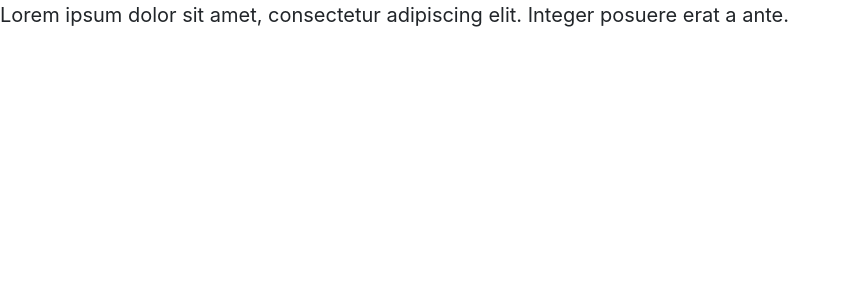
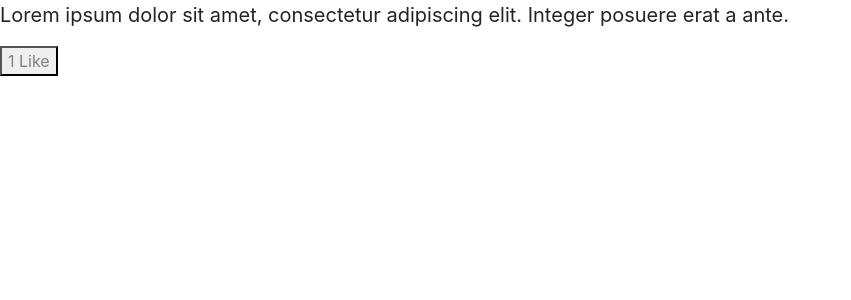
Before and after one commit to mlle-alois/Pokemon-Arena, an Angular app: page / in a window 1280 px wide. Shown: the top 300 px of the page, without its empty margins (0-851 px from the left). Built offline with nearby package versions, Linux system fonts and the light colour scheme.

Commit message:
[LIKE BUTTON]

```diff
--- a/src/app/app.component.html
+++ b/src/app/app.component.html
@@ -1,3 +1,4 @@
 <blockquote class="blockquote">
   <p class="mb-0">Lorem ipsum dolor sit amet, consectetur adipiscing elit. Integer posuere erat a ante.</p>
 </blockquote>
+<app-like-button [nbLikes]="1"></app-like-button>
--- a/src/app/app.module.ts
+++ b/src/app/app.module.ts
@@ -2,10 +2,12 @@ import { NgModule } from '@angular/core';
 import { BrowserModule } from '@angular/platform-browser';
 
 import { AppComponent } from './app.component';
+import { LikeButtonComponent } from './components/like-button/like-button.component';
 
 @NgModule({
   declarations: [
-    AppComponent
+    AppComponent,
+    LikeButtonComponent
   ],
   imports: [
     BrowserModule
--- /dev/null
+++ b/src/app/components/like-button/like-button.component.html
@@ -0,0 +1,5 @@
+<button type="button"
+        [disabled]="isLiked"
+        [class.liked]="isLiked"
+        [style.color]="isLiked ? 'red': 'grey'"
+>{{nbLikes}} Like{{nbLikes > 1 ? 's' : ''}}</button>
--- /dev/null
+++ b/src/app/components/like-button/like-button.component.ts
@@ -0,0 +1,18 @@
+import {Component, Input, OnInit} from '@angular/core';
+
+@Component({
+  selector: 'app-like-button',
+  templateUrl: './like-button.component.html',
+  styleUrls: ['./like-button.component.css']
+})
+export class LikeButtonComponent implements OnInit {
+
+  @Input() nbLikes = 0;
+  isLiked = false;
+
+  constructor() { }
+
+  ngOnInit(): void {
+  }
+
+}
```
Also changed, not shown: src/app/components/like-button/like-button.component.css (added), 1 other file (tests, documents, lock files or other folders).
